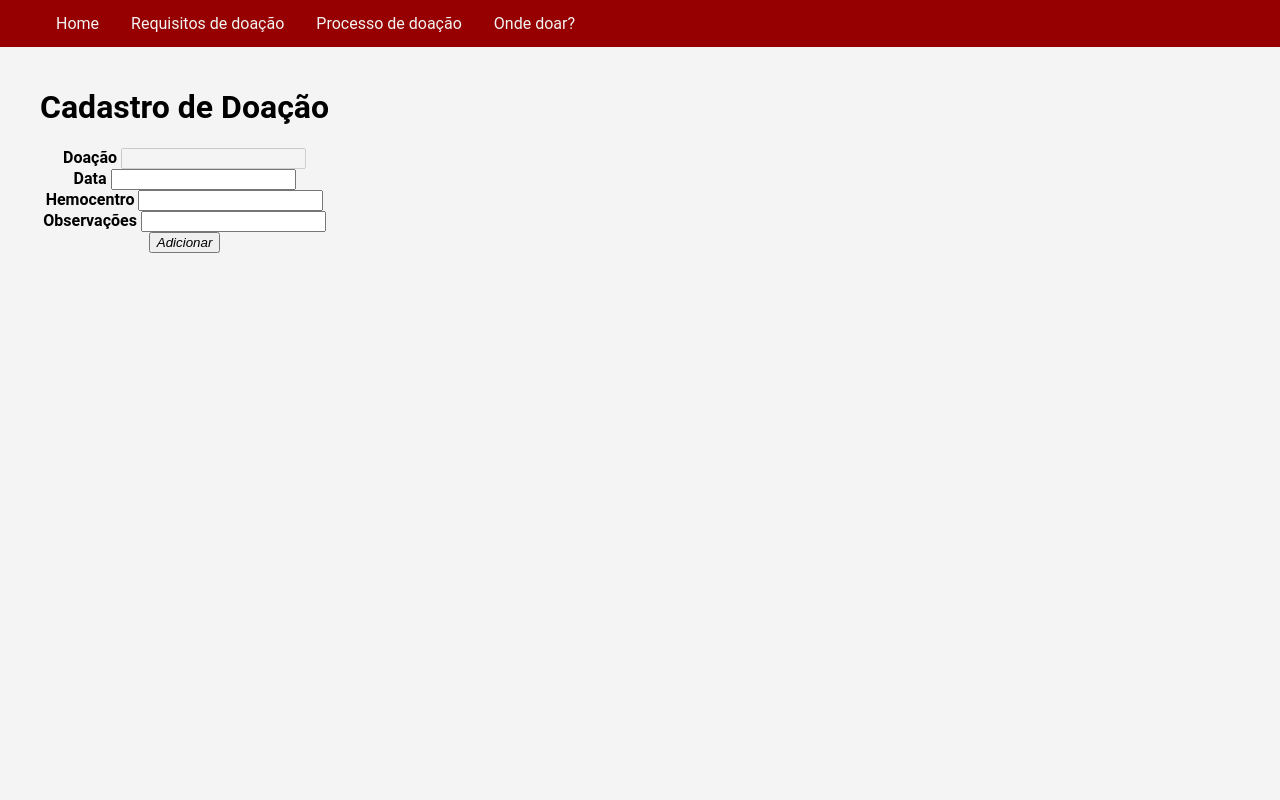
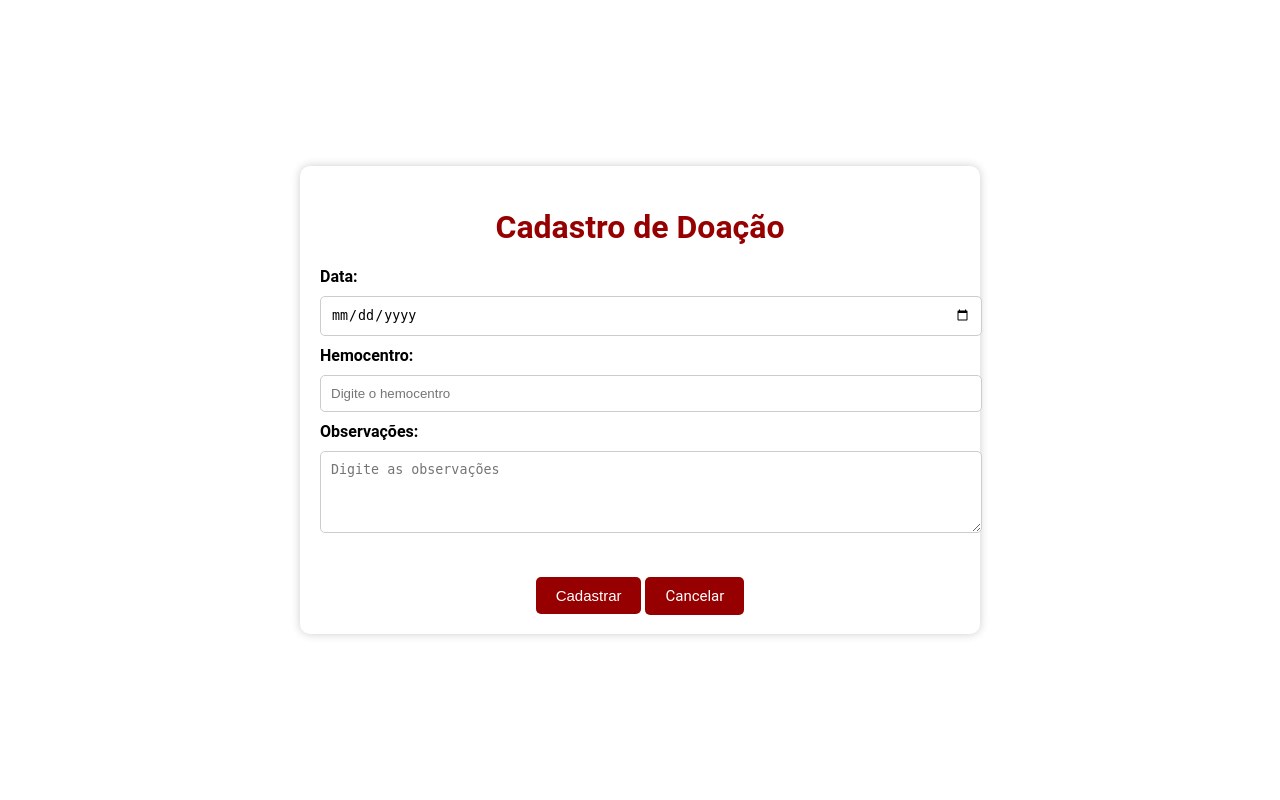
Before and after one commit to denisemignoli/banco-de-sangue, a PHP site: page /cadastrarDoacao.php in a window 1280 px wide. Run offline with PHP 8.4, Linux system fonts and the light colour scheme.

Commit message:
add estilo/modal formulario cadastroDoacao

```diff
--- a/cadastrarDoacao.php
+++ b/cadastrarDoacao.php
@@ -1,41 +1,33 @@
 <!DOCTYPE html>
-<html lang="en">
+<html lang="pt-BR">
 
 <head>
   <meta charset="UTF-8">
   <meta name="viewport" content="width=device-width, initial-scale=1.0">
-  <link rel="stylesheet" href="./css/doador.css">
+  <link rel="stylesheet" href="./css/cadastroDoacao.css">
   <title>Doador</title>
 </head>
 
 <body>
 
-  <div class="navbar">
-    <ul>
-      <li><a href="index.php" style="margin-left:40px">Home</a></li>
-      <li><a href="requisitos.php">Requisitos de doação</a></li>
-      <li><a href="processo.php">Processo de doação</a></li>
-      <li><a href="hemocentros.php">Onde doar?</a></li>
-    </ul>
-  </div>
-
   <div class="container">
-  <div class="w3-padding w3-content w3-text-grey w3-third w3-margin w3-display-middle">
-    <h1 class="w3-center w3-pink w3-round-large w3-margin">Cadastro de Doação</h1>
-    <form action="cadastrarDoacaoAction.php" class="w3-container" method='post'>
-      <label for ="txtID" class="w3-text-deep-purple" style="font-weight: bold;">Doação</label>
-      <input name="txtID" id="txtID" class="w3-input w3-grey w3-border" disabled><br>
-      <label for ="txtData"class="w3-text-deep-purple" style="font-weight: bold;">Data</label>
-      <input name="txtData" id="txtData" class="w3-input w3-light-grey w3-border"><br>
-      <label for="txtHemocentro" class="w3-text-deep-purple" style="font-weight: bold;">Hemocentro</label>
-      <input name="txtHemocentro" id="txtHemocentro" class="w3-input w3-light-grey w3-border"><br>
-      <label for="txtObservacao" class="w3-text-deep-purple" style="font-weight: bold;">Observações</label>
-      <input name="txtObservacao" id="txtObservacao" class="w3-input w3-light-grey w3-border"><br>
-      <button name="btnAdicionar" class="w3-button w3-pink w3-cell w3-round-large w3-right">
-      <i class="w3-xlarge fa fa-user-plus">Adicionar</i>
-      </button>
-    </form>
-  </div>
+    <h1 class="alignCenter">Cadastro de Doação</h1>
+    <div class="alignLeft">
+      <form action="cadastrarDoacaoAction.php" method="post">
+        <label for="txtData">Data:</label>
+        <input name="txtData" type="date" id="txtData" required><br>
+        <label for="txtHemocentro">Hemocentro:</label>
+        <input name="txtHemocentro" type="text" id="txtHemocentro" placeholder="Digite o hemocentro" required><br>
+        <label for="txtObservacao">Observações:</label>
+        <textarea name="txtObservacao" id="txtObservacao" rows="4" placeholder="Digite as observações"></textarea><br>
+        <div class="button-container">
+          <button name="btnAdicionar" class="button">
+            Cadastrar
+          </button>
+          <a href="doador.php" class="button">Cancelar</a>
+        </div>
+      </form>
+    </div>
   </div>
 </body>
 
--- /dev/null
+++ b/css/cadastroDoacao.css
@@ -0,0 +1,87 @@
+body {
+  font-family: "Roboto", sans-serif;
+  display: flex;
+  justify-content: center;
+  align-items: center;
+  height: 100vh;
+  margin: 0;
+}
+
+.container {
+  width: 50%;
+  margin: 0 auto;
+  background-color: #fff;
+  border-radius: 10px;
+  box-shadow: 0 0 10px rgba(0, 0, 0, 0.2);
+  padding: 20px;
+}
+
+.container h1 {
+  text-align: center;
+  color: #960000;
+}
+
+.button-container {
+  text-align: center;
+  margin-top: 20px;
+}
+
+label {
+  display: block;
+  font-weight: bold;
+  margin-top: 10px;
+}
+
+input[type="text"],
+input[type="date"],
+textarea {
+  width: 100%;
+  padding: 10px;
+  margin-top: 10px;
+  border: 1px solid #ccc;
+  border-radius: 5px;
+}
+
+.button {
+  margin-top: 20px;
+  background-color: #960000;
+  color: #fff;
+  padding: 10px 20px;
+  border: none;
+  border-radius: 5px;
+  cursor: pointer;
+  font-size: 15px;
+  text-decoration: none;
+}
+
+.button:hover {
+  background-color: #e74c3c;
+}
+
+.modal {
+  display: none;
+  position: fixed;
+  top: 0;
+  left: 0;
+  width: 100%;
+  height: 100%;
+  background-color: rgba(0, 0, 0, 0.5);
+  justify-content: center;
+  align-items: center;
+}
+
+.modal-content {
+  background-color: #fff;
+  padding: 20px;
+  border-radius: 5px;
+  text-align: center;
+}
+
+.close-button {
+  background-color: #960000;
+  color: white;
+  padding: 10px 15px;
+  border: none;
+  border-radius: 5px;
+  cursor: pointer;
+}
```
Also changed, not shown: cadastrarDoacaoAction.php (+40 -18 lines).
